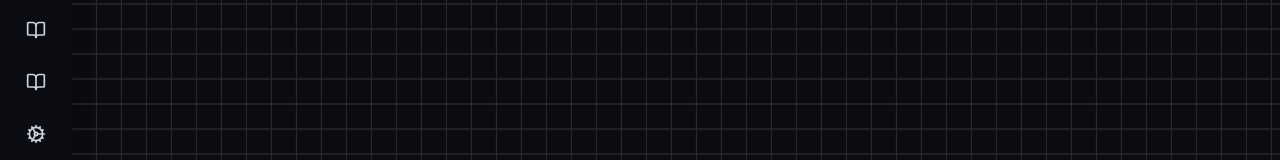
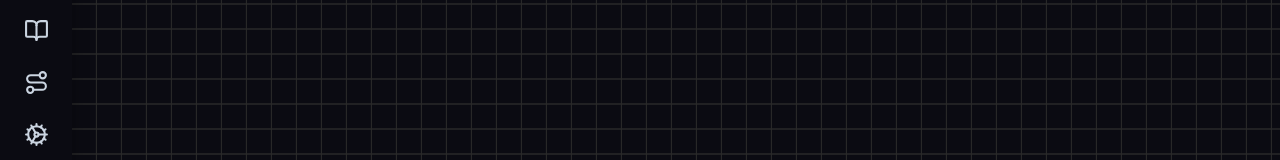
Before and after one commit to SandalCodez/OpenHand, a React (Vite) app in the folder frontend/: page /dashboard in a window 1280 px wide. Shown: the part 346-506 px from the top of the page. Built offline with nearby package versions, Linux system fonts and the light colour scheme.

Commit message:
added new icon

```diff
--- a/frontend/src/components/sidebar/Sidebar.css
+++ b/frontend/src/components/sidebar/Sidebar.css
@@ -59,9 +59,11 @@
 
 /* icons */
 .sidenav__icon{
-  width: 20px; height: 20px;
+  width: 25px; height: 25px;
   pointer-events: none;
+
 }
+
 .sidenav__icon-user{
   width: 24px; height: 24px;
   color: var(--sb-text-strong);
@@ -104,6 +106,7 @@
   opacity: 1;
   visibility: visible;
   transform: translateY(-50%) translateX(0);
+  color: var(--tooltip-text);
 }
 
 /* bottom area spacing */
--- a/frontend/src/components/sidebar/Sidebar.tsx
+++ b/frontend/src/components/sidebar/Sidebar.tsx
@@ -1,6 +1,6 @@
 import React from "react";
 import { NavLink } from "react-router-dom";
-import { Home, BookOpen, Cog, User2, LogOut } from "lucide-react";
+import { Home, BookOpen, Cog, User2, LogOut, Route} from "lucide-react";
 import "./Sidebar.css";
 
 type NavItem = {
@@ -12,7 +12,7 @@ type NavItem = {
 const items: NavItem[] = [
   { to: "/dashboard/actionHome", label: "Home",     Icon: Home },
   { to: "/dashboard/classes",    label: "Classes",  Icon: BookOpen },
-  { to: "/dashboard/roadmap",    label: "RoadMap",  Icon: BookOpen },
+  { to: "/dashboard/roadmap",    label: "Road Map",  Icon: Route },
   { to: "/dashboard/settings",   label: "Settings", Icon: Cog },
 ];
 
```
